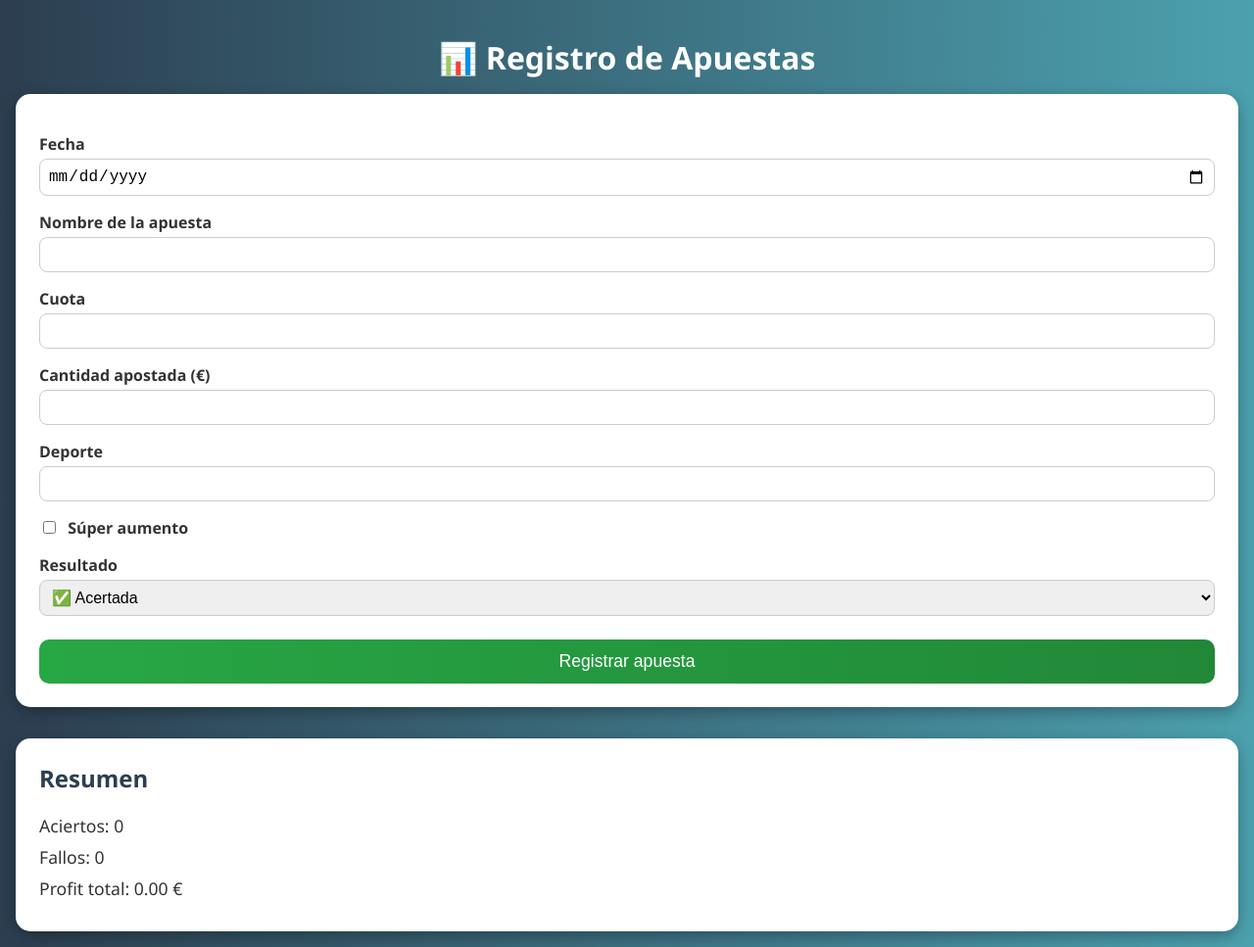
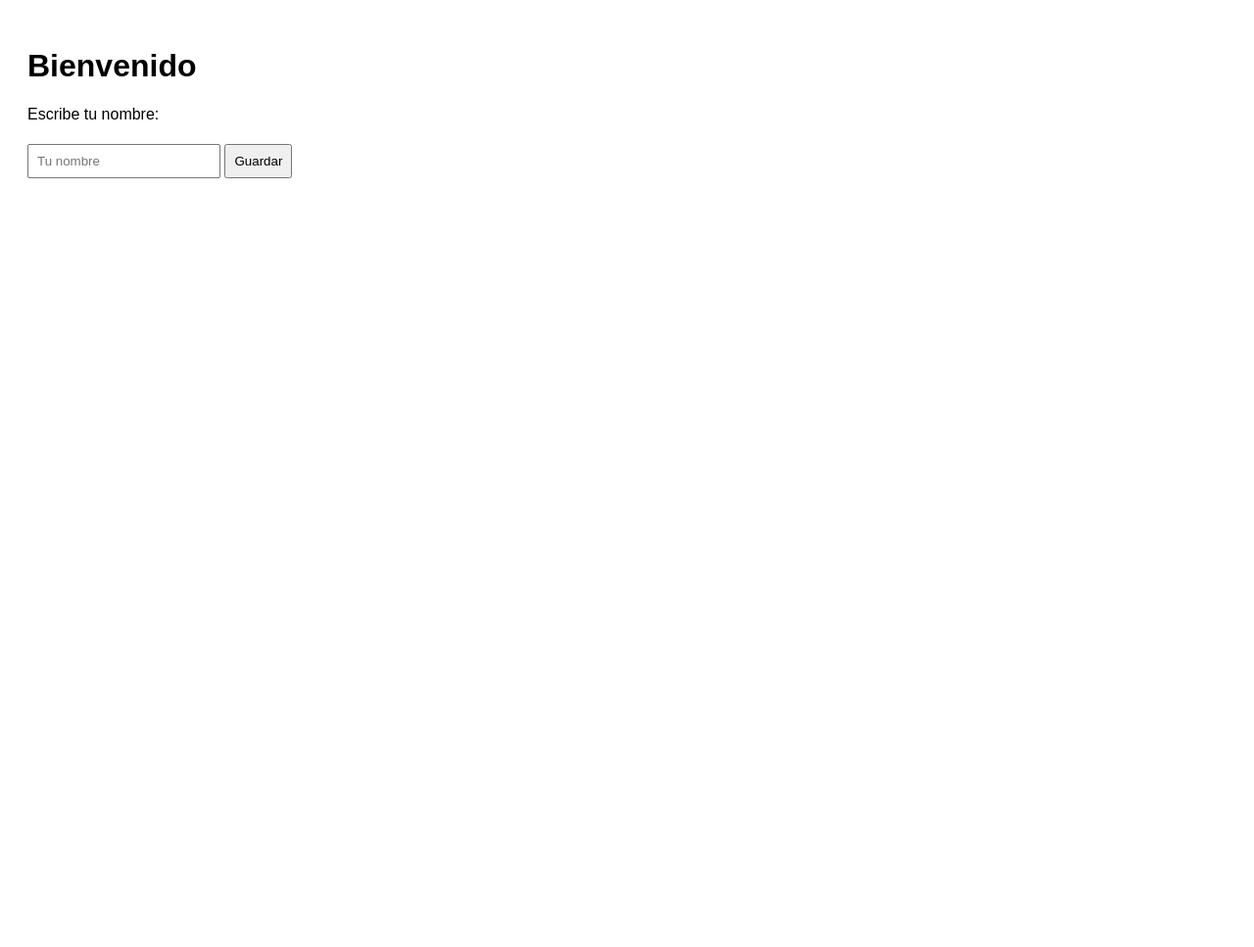
Before and after one commit to Pedrinsqi12/NBApuestas, a plain HTML site: page index.html in a window 1280 px wide. Shown: the whole page at 98% size. After the commit the page ends 800 px from the top, so only its background shows below. Drawn offline with Linux system fonts and the light colour scheme.

Commit message:
Update index.html

```diff
--- a/index.html
+++ b/index.html
@@ -2,147 +2,41 @@
 <html lang="es">
 <head>
   <meta charset="UTF-8">
-  <meta name="viewport" content="width=device-width, initial-scale=1.0">
-  <title>Registro de Apuestas</title>
+  <title>Mi Web con Datos Guardados</title>
   <style>
-    * {
-      box-sizing: border-box;
-    }
-    body {
-      font-family: 'Segoe UI', Tahoma, Geneva, Verdana, sans-serif;
-      background: linear-gradient(to right, #2c3e50, #4ca1af);
-      margin: 0;
-      padding: 1rem;
-      color: #333;
-    }
-    h1 {
-      text-align: center;
-      color: white;
-      margin-bottom: 1rem;
-    }
-    form {
-      background-color: white;
-      padding: 1.5rem;
-      border-radius: 15px;
-      box-shadow: 0 5px 15px rgba(0,0,0,0.3);
-      margin-bottom: 2rem;
-      animation: fadeIn 0.5s ease-in-out;
-    }
-    label {
-      display: block;
-      margin-top: 1rem;
-      font-weight: bold;
-    }
-    input, select {
-      width: 100%;
-      padding: 0.5rem;
-      margin-top: 0.25rem;
-      border-radius: 8px;
-      border: 1px solid #ccc;
-      font-size: 1rem;
-    }
-    input[type="checkbox"] {
-      width: auto;
-      margin-right: 0.5rem;
-    }
-    button {
-      margin-top: 1.5rem;
-      padding: 0.75rem;
-      width: 100%;
-      background: linear-gradient(to right, #28a745, #218838);
-      color: white;
-      border: none;
-      border-radius: 10px;
-      font-size: 1.1rem;
-      cursor: pointer;
-      transition: background 0.3s ease;
-    }
-    button:hover {
-      background: linear-gradient(to right, #218838, #1e7e34);
-    }
-    .stats {
-      background: white;
-      padding: 1.5rem;
-      border-radius: 15px;
-      box-shadow: 0 5px 15px rgba(0,0,0,0.3);
-      animation: fadeIn 0.5s ease-in-out;
-    }
-    .stats h2 {
-      margin-top: 0;
-      color: #2c3e50;
-    }
-    .stats p {
-      font-size: 1.1rem;
-      margin: 0.5rem 0;
-    }
-    @keyframes fadeIn {
-      from { opacity: 0; transform: translateY(10px); }
-      to { opacity: 1; transform: translateY(0); }
-    }
+    body { font-family: Arial, sans-serif; padding: 20px; }
+    input, button { padding: 8px; margin: 5px 0; }
   </style>
 </head>
 <body>
-  <h1>📊 Registro de Apuestas</h1>
-  <form id="betForm">
-    <label>Fecha
-      <input type="date" id="fecha" required>
-    </label>
-    <label>Nombre de la apuesta
-      <input type="text" id="nombre" required>
-    </label>
-    <label>Cuota
-      <input type="number" step="0.01" id="cuota" required>
-    </label>
-    <label>Cantidad apostada (€)
-      <input type="number" step="0.01" id="cantidad" required>
-    </label>
-    <label>Deporte
-      <input type="text" id="deporte" required>
-    </label>
-    <label>
-      <input type="checkbox" id="super"> Súper aumento
-    </label>
-    <label>Resultado
-      <select id="resultado">
-        <option value="acertada">✅ Acertada</option>
-        <option value="fallada">❌ Fallada</option>
-      </select>
-    </label>
-    <button type="submit">Registrar apuesta</button>
-  </form>
+  <h1>Bienvenido</h1>
 
-  <div class="stats">
-    <h2>Resumen</h2>
-    <p>Aciertos: <span id="aciertos">0</span></p>
-    <p>Fallos: <span id="fallos">0</span></p>
-    <p>Profit total: <span id="profit">0.00</span> €</p>
-  </div>
+  <p>Escribe tu nombre:</p>
+  <input type="text" id="nombre" placeholder="Tu nombre">
+  <button onclick="guardarNombre()">Guardar</button>
+
+  <p id="mensajeBienvenida"></p>
 
   <script>
-    let aciertos = 0;
-    let fallos = 0;
-    let profit = 0;
+    function guardarNombre() {
+      const nombre = document.getElementById('nombre').value;
+      localStorage.setItem('nombreUsuario', nombre);
+      mostrarMensaje(nombre);
+    }
 
-    document.getElementById('betForm').addEventListener('submit', function(e) {
-      e.preventDefault();
-      const cuota = parseFloat(document.getElementById('cuota').value);
-      const cantidad = parseFloat(document.getElementById('cantidad').value);
-      const resultado = document.getElementById('resultado').value;
+    function mostrarMensaje(nombre) {
+      const mensaje = document.getElementById('mensajeBienvenida');
+      mensaje.textContent = `¡Hola, ${nombre}! Tu nombre ha sido guardado.`;
+    }
 
-      if (resultado === 'acertada') {
-        aciertos++;
-        profit += (cuota * cantidad) - cantidad;
-      } else {
-        fallos++;
-        profit -= cantidad;
+    // Mostrar automáticamente el nombre guardado al cargar la página
+    window.onload = () => {
+      const nombreGuardado = localStorage.getItem('nombreUsuario');
+      if (nombreGuardado) {
+        document.getElementById('nombre').value = nombreGuardado;
+        mostrarMensaje(nombreGuardado);
       }
-
-      document.getElementById('aciertos').textContent = aciertos;
-      document.getElementById('fallos').textContent = fallos;
-      document.getElementById('profit').textContent = profit.toFixed(2);
-
-      document.getElementById('betForm').reset();
-    });
+    };
   </script>
 </body>
 </html>
```
